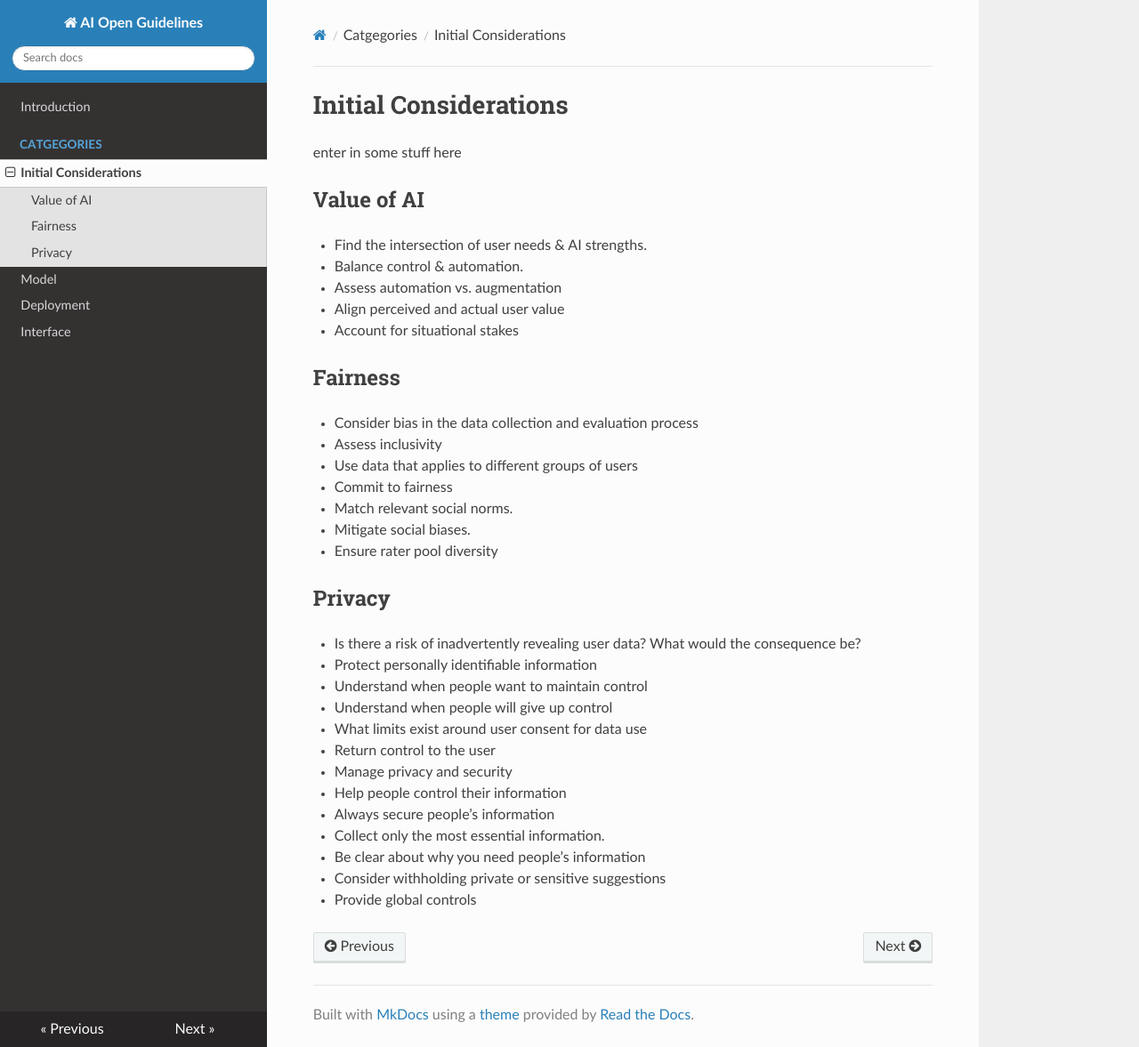
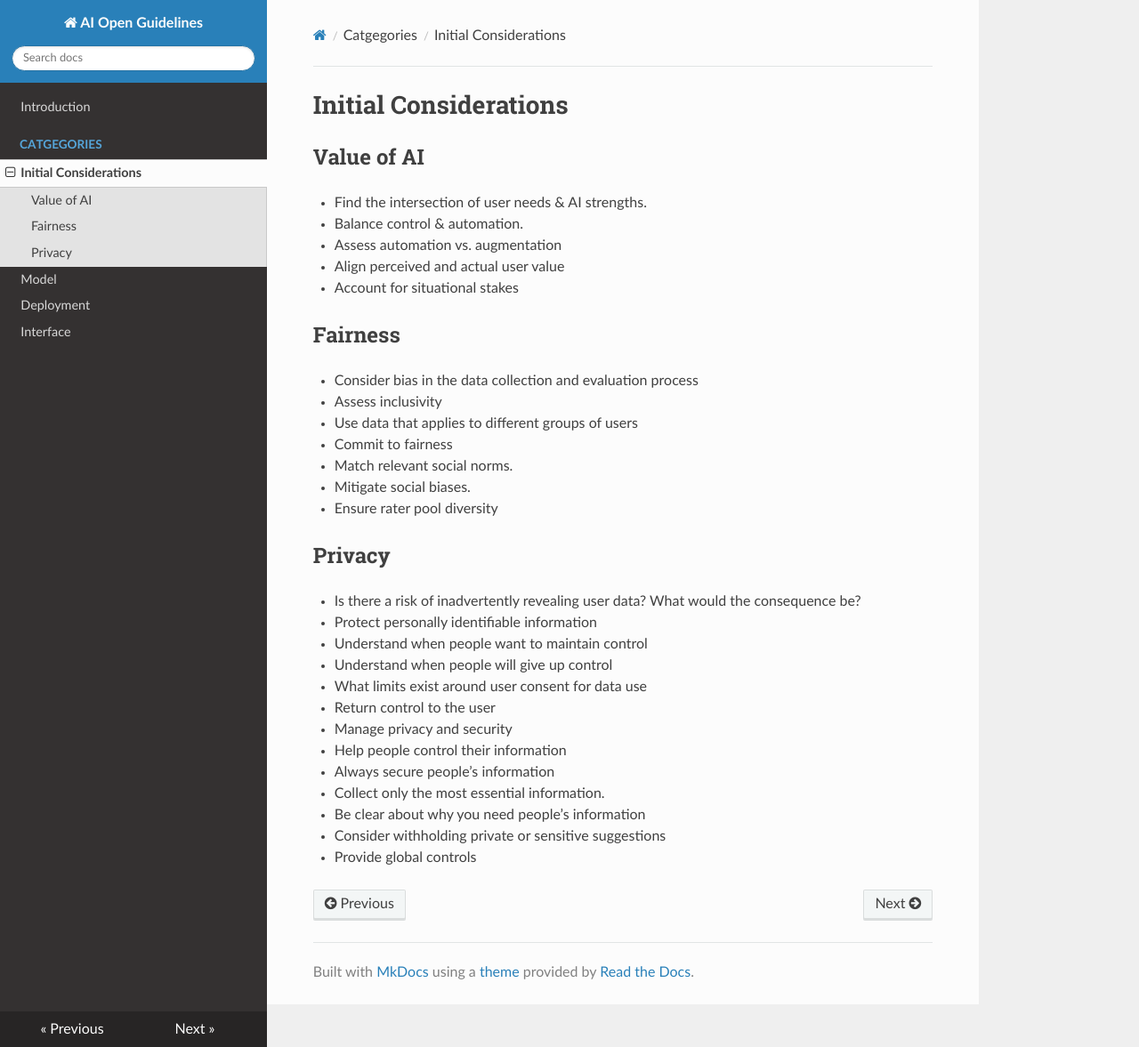
Before and after one commit to APWright/AI-Open-Guidelines, an MkDocs documentation site: the page built from docs/Initial-Considerations.md, in a window 1280 px wide and 1177 px high. Shown: the whole window at 89% size. Built offline with MkDocs 1.6.1, drawn with Linux system fonts in a browser that asks for light colours; nearby versions of some CDN libraries.

Commit message:
Update Initial-Considerations.md

```diff
--- a/docs/Initial-Considerations.md
+++ b/docs/Initial-Considerations.md
@@ -1,6 +1,4 @@
 # Initial Considerations
-
-enter in some stuff here
 
 ## Value of AI
 
```
